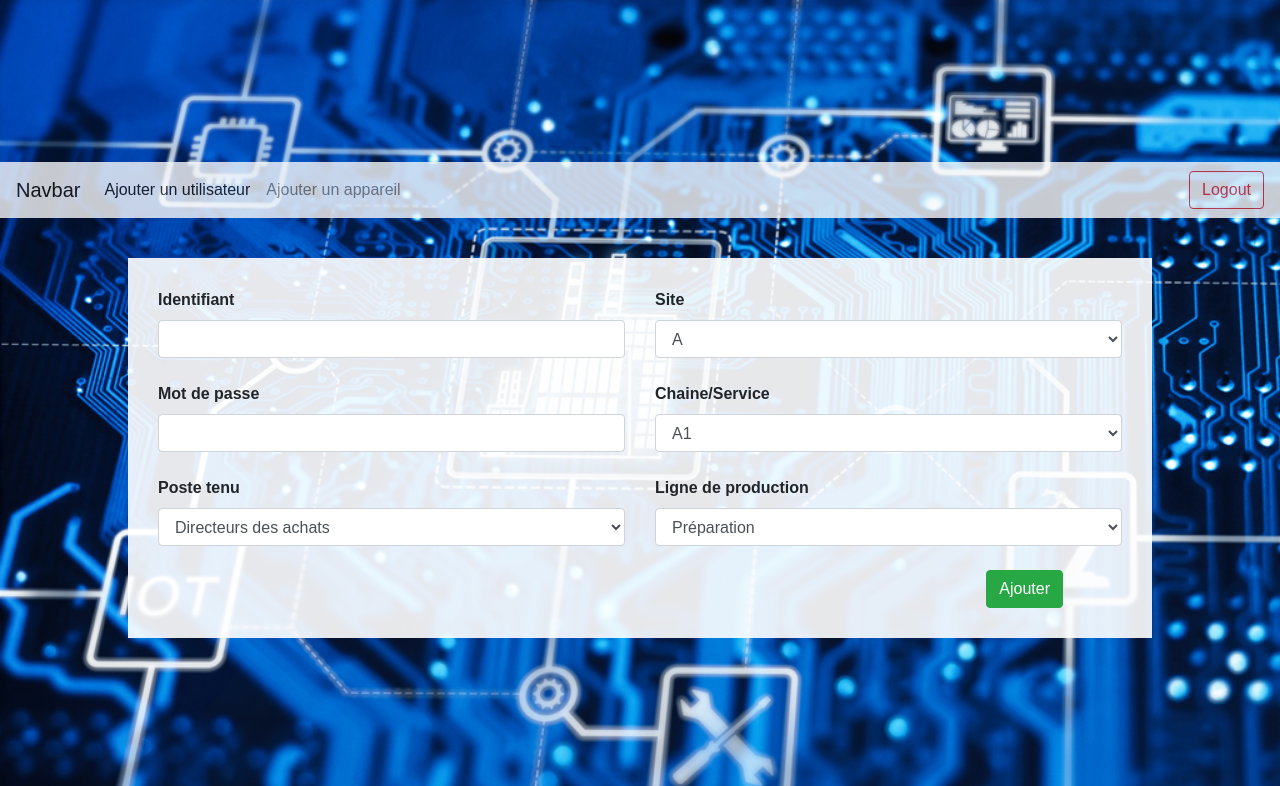
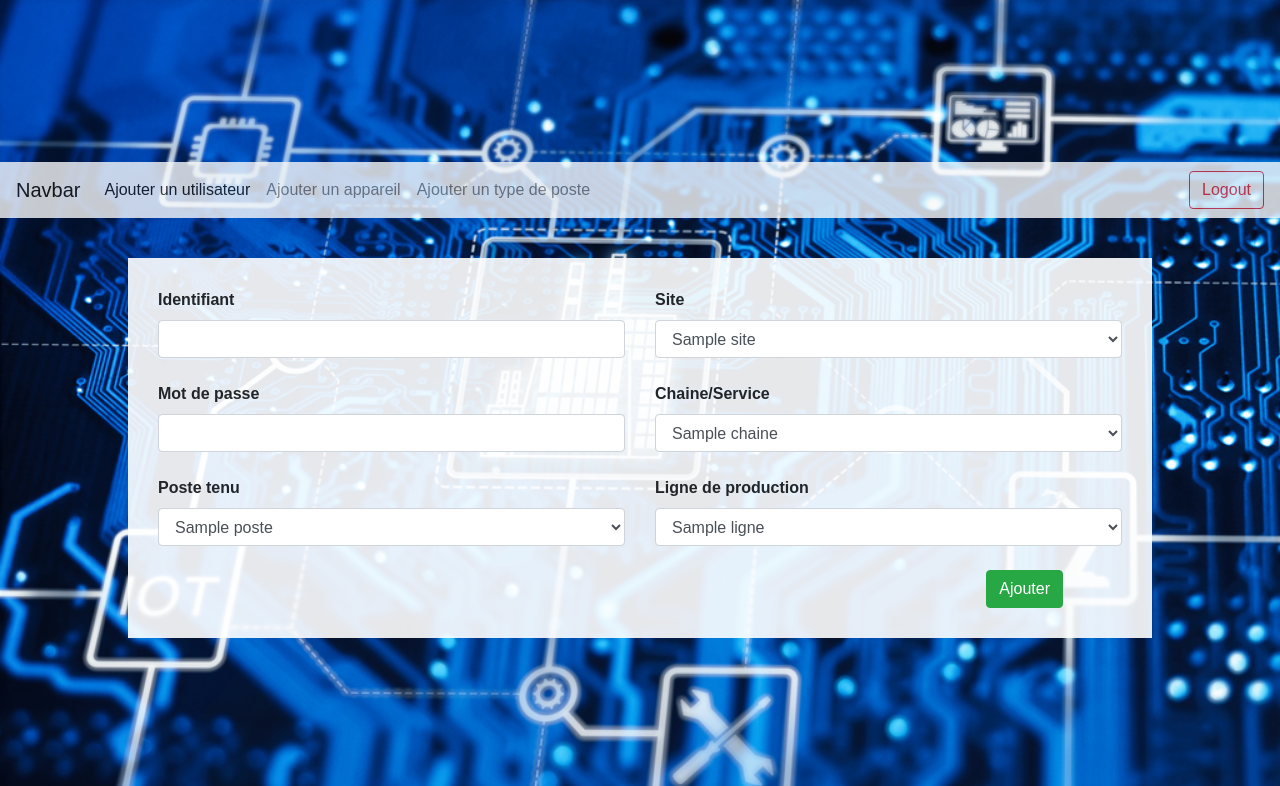
Before and after one commit to Maxerived/SSEPythonFlask_MonitIntel, a Flask app: template templates/admin.html in a window 1280 px wide. Shown: the top 786 px of the page. Run offline with Flask 2, Linux system fonts and the light colour scheme; the template is opened without the code that fills it: most values are stand-ins (such as "Sample title", 1, 10 or a date in 2020); some libraries are stand-ins or nearby versions.

Commit message:
Intégration persona init_db.py + MAJ dynamique menus déroulants + ajout poste

```diff
--- a/app.py
+++ b/app.py
@@ -6,6 +6,7 @@ import queue
 import secrets
 import sqlite3
 from datetime import datetime
+from pubsub import pub
 from flask import (
     escape,
     Flask,
@@ -64,14 +65,77 @@ def index():
     return redirect(url_for('login'))
 
 
+def get_fields_data():
+
+   # Connexion à la base de données
+
+    conn = sqlite3.connect("profils_utilisateurs.db")
+    cur = conn.cursor()
+    print("Connexion réussie à SQLite")
+
+    # Récupération des données
+
+    postes = []
+    cur.execute("SELECT poste FROM postes")
+    res = cur.fetchall()
+    for poste in res:
+        postes.append(poste[0])
+    sites = []
+    cur.execute("SELECT site FROM sites")
+    res = cur.fetchall()
+    for site in res:
+        sites.append(site[0])
+    chaines = []
+    cur.execute("SELECT chaine FROM chaines")
+    res = cur.fetchall()
+    for chaine in res:
+        chaines.append(chaine[0])
+    lignes = []
+    cur.execute("SELECT ligne FROM lignes")
+    res = cur.fetchall()
+    for ligne in res:
+        lignes.append(ligne[0])
+    types = []
+    cur.execute("SELECT type_appareil FROM types_appareil")
+    res = cur.fetchall()
+    for type_appareil in res:
+        types.append(type_appareil[0])
+    nivs_resp = []
+    cur.execute("SELECT niv_resp FROM niveau_resp")
+    res = cur.fetchall()
+    for niv_resp in res:
+        nivs_resp.append(niv_resp[0])
+
+    # Fermeture de la base de données
+
+    cur.close()
+    conn.close()
+    print("Connexion SQlite fermée")
+
+    return [postes, sites, chaines, lignes, types, nivs_resp]
+
+
 @app.route("/admin")
 def admin():
 
     if 'username' in session:
 
         if session.get('username') == 'admin':
-            return render_template('admin.html')
-
+            data = get_fields_data()
+            postes = [""] + data[0]
+            sites = [""] + data[1]
+            chaines = [""] + data[2]
+            lignes = [""] + data[3]
+            types = [""] + data[4]
+            nivs_resp = [""] + data[5]
+            return render_template("admin.html",
+                postes = postes,
+                sites = sites,
+                chaines = chaines,
+                lignes = lignes,
+                types = types,
+                nivs_resp = nivs_resp,
+                types_for_poste = types + ["TOUS"])
         return redirect(url_for('index'))
 
     return redirect(url_for('login'))
@@ -185,18 +249,20 @@ def add_user():
             (identifiant, hash_mdp, site, chaine, ligne, poste)
         )
         error = "Nouvel utilisateur intégré dans la base de données"
+        print("Utilisateur intégré dans la base de données avec succès")
 
     except sqlite3.IntegrityError:
         error = "Cet identifiant existe déjà dans la base de données !!!"
+        print("Échec lors de l'insertion d'un nouvel utilisateur : identifiant déjà existant")
 
     # Fermeture de la base de données
+    finally:
+        cur.close()
+        conn.commit()
+        conn.close()
+        print("Connexion SQlite fermée")
 
-    cur.close()
-    conn.commit()
-    conn.close()
-    print("Connexion SQlite fermée")
-
-    return render_template("admin.html", error=error)
+    return render_template('admin.html', error=error)
 
 
 @app.route("/admin/add_device", methods=["POST"])
@@ -231,18 +297,65 @@ def add_device():
             (appareil, type_a, site, chaine, ligne)
         )
         error = "Nouvel appareil intégré dans la base de données"
+        print("Appareil intégré dans la base de données avec succès")
 
     except sqlite3.IntegrityError:
         error = "Cet appareil existe déjà dans la base de données !!!"
+        print("Échec lors de l'insertion d'un nouvel appareil : identifiant déjà existant")
 
     # Fermeture de la base de données
-
-    cur.close()
-    conn.commit()
-    conn.close()
-    print("Connexion SQlite fermée")
+    finally:
+        cur.close()
+        conn.commit()
+        conn.close()
+        print("Connexion SQlite fermée")
 
     return render_template("admin.html", error=error)
+
+
+@app.route("/admin/add_post_type", methods=["POST"])
+def add_post_type():
+    """Fonction pour ajouter un appareil dans la base de données"""
+
+    # Récupération des valeurs entrées sur le formulaire
+
+    post_form = request.form
+    poste = post_form["poste"]
+    niv_resp = post_form["niv_resp"]
+    type_for_poste = post_form["type_for_poste"]
+
+    # Connexion à la base de données
+
+    conn = sqlite3.connect("profils_utilisateurs.db")
+    cur = conn.cursor()
+    print("Connexion réussie à SQLite")
+
+    # Insertion d'un nouvel appareil dans la base de données
+
+    try:
+        cur.execute(
+            """INSERT INTO postes
+                    (poste,
+                    niveau_de_responsabilite,
+                    appareils_vus) VALUES (?, ?, ?)""",
+            (poste, niv_resp, type_for_poste)
+        )
+        error = "Nouveau type de poste intégré dans la base de données"
+        print("Type de poste intégré dans la base de données avec succès")
+
+    except sqlite3.IntegrityError:
+        error = "Ce type de poste existe déjà dans la base de données !!!"
+        print("Échec lors de l'insertion d'un nouveau type de poste : identifiant déjà existant")
+
+    # Fermeture de la base de données
+    finally:
+        cur.close()
+        conn.commit()
+        conn.close()
+        print("Connexion SQlite fermée")
+
+    return render_template("admin.html", error=error)
+
 
 
 class MessageAnnouncer:
--- a/templates/admin.html
+++ b/templates/admin.html
@@ -29,6 +29,9 @@
                 <li class="nav-item" onclick="openForm(event, 'adddevice')">
                     <a class="nav-link tablinks" href="#adddevice">Ajouter un appareil</a>
                 </li>
+                <li class="nav-item" onclick="openForm(event, 'addpost')">
+                    <a class="nav-link tablinks" href="#addpost">Ajouter un type de poste</a>
+                </li>
             </ul>
             <button class="btn btn-outline-danger my-2 my-sm-0"
                 onclick="window.location.href='/logout';">Logout</button>
@@ -51,11 +54,9 @@
                     <label for="poste"><b>Poste tenu</b></label>
                     <br>
                     <select class="form-control" name="poste">
-                        <option value="dir_achats">Directeurs des achats</option>
-                        <option value="resp_site">Responsable de Site</option>
-                        <option value="resp_prod">Responsables approd'un site de production</option>
-                        <option value="resp_chaine">Responsable de chaine</option>
-                        <option value="resp_ligne">Responsable de ligne</option>
+                        {% for poste in postes %}
+                            <option value= "{{poste}}">{{poste}}</option>"
+                        {% endfor %}
                     </select>
                     <br>
                 </div>
@@ -63,28 +64,25 @@
                     <label for="site"><b>Site</b></label>
                     <br>
                     <select class="form-control" name="site">
-                        <option value="A">A</option>
-                        <option value="B">B</option>
-                        <option value="C">C</option>
+                        {% for site in sites %}
+                            <option value= "{{site}}">{{site}}</option>"
+                        {% endfor %}
                     </select>
                     <br>
                     <label for="chaine"><b>Chaine/Service</b></label>
                     <br>
                     <select class="form-control" name="chaine">
-                        <option value="A1">A1</option>
-                        <option value="B1">B1</option>
-                        <option value="B2">B2</option>
-                        <option value="B3">B3</option>
-                        <option value="C1">C1</option>
-                        <option value="C2">C2</option>
+                        {% for chaine in chaines %}
+                            <option value= "{{chaine}}">{{chaine}}</option>"
+                        {% endfor %}
                     </select>
                     <br>
                     <label for="ligne"><b>Ligne de production</b></label>
                     <br>
                     <select class="form-control" name="ligne">
-                        <option value="prep">Préparation</option>
-                        <option value="cuis">Cuisson</option>
-                        <option value="emba">Emballage</option>
+                        {% for ligne in lignes %}
+                            <option value= "{{ligne}}">{{ligne}}</option>"
+                        {% endfor %}
                     </select>
                     <br>
                 </div>
@@ -113,20 +111,17 @@
                     <label for="type"><b>Type</b></label>
                     <br>
                     <select class="form-control" name="type">
-                        <option value="P1">(P1) Poids cuve Matière première</option>
-                        <option value="VM1">(VM1) Vitesse malaxage</option>
-                        <option value="VT1">(VT1) Vitesse tapis ligne préparation</option>
-                        <option value="T1">(T1) Température four</option>
-                        <option value="VT2">(VT2) Vitesse tapis ligne cuisson</option>
-                        <option value="P2">(P2) Poids produit fini sortie de chaine de production</option>
+                        {% for type_app in types %}
+                            <option value= "{{type_app}}">{{type_app}}</option>"
+                        {% endfor %}
                     </select>
                     <br>
                     <label for="site"><b>Site de production</b></label>
                     <br>
                     <select class="form-control" name="site">
-                        <option value="A">A</option>
-                        <option value="B">B</option>
-                        <option value="C">C</option>
+                        {% for site in sites %}
+                            <option value= "{{site}}">{{site}}</option>"
+                        {% endfor %}
                     </select>
                     <br>
                 </div>
@@ -134,23 +129,59 @@
                     <label for="chaine"><b>Chaine de production</b></label>
                     <br>
                     <select class="form-control" name="chaine">
-                        <option value="A1">A1</option>
-                        <option value="B1">B1</option>
-                        <option value="B2">B2</option>
-                        <option value="B3">B3</option>
-                        <option value="C1">C1</option>
-                        <option value="C2">C2</option>
+                        {% for chaine in chaines %}
+                            <option value= "{{chaine}}">{{chaine}}</option>"
+                        {% endfor %}
                     </select>
                     <br>
                     <label for="ligne"><b>Ligne de production</b></label>
                     <br>
                     <select class="form-control" name="ligne">
-                        <option value="prep">Préparation</option>
-                        <option value="cuis">Cuisson</option>
-                        <option value="emba">Emballage</option>
+                        {% for ligne in lignes %}
+                            <option value= "{{ligne}}">{{ligne}}</option>"
+                        {% endfor %}
                     </select>
                     <br>
 
+                </div>
+            </div>
+            <div class="row">
+                <div class="col-10 error">
+                    {% if error %}
+                    <strong>Info :</strong> {{ error }}
+                    {% endif %}
+                </div>
+                <div class="col-2">
+                    <button class="btn btn-success" type="submit">Ajouter</button>
+                </div>
+            </div>
+        </form>
+    </div>
+
+    <div id="addpost" class="tabcontent">
+        <form action="/admin/add_post" method="post">
+            <div class="row">
+                <div class="col-6">
+                    <label for="poste"><b>Poste</b></label>
+                    <br>
+                    <input class="form-control" type="text" name="poste" required>
+                    <br>
+                    <label for="niv_resp"><b>Niveau de responsabilité</b></label>
+                    <br>
+                    <select class="form-control" name="niv_resp">
+                        {% for niv_resp in nivs_resp %}
+                            <option value= "{{niv_resp}}">{{niv_resp}}</option>"
+                        {% endfor %}
+                    </select>
+                    <br>
+                    <label for="app_vus"><b>Appareils en visibilité</b></label>
+                    <br>
+                    <select class="form-control" name="type_for_poste">
+                        {% for type_for_poste in types_for_poste %}
+                            <option value= "{{type_for_poste}}">{{type_for_poste}}</option>"
+                        {% endfor %}
+                    </select>
+                    <br>
                 </div>
             </div>
             <div class="row">
```
Also changed, not shown: init_db.py (+139 -2 lines), profils_utilisateurs.db.
